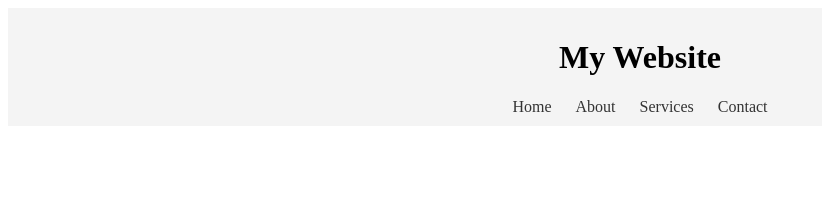
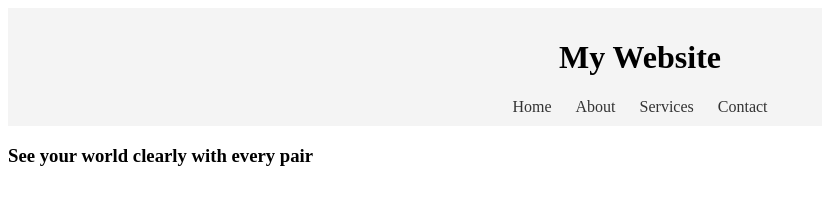
Before and after one commit to Johnson-blip02/Glasses-Shop, a plain HTML site: page client/index.html in a window 1280 px wide. Shown: the whole page, without its empty margins (0-822 px from the left). Drawn offline with Linux system fonts and the light colour scheme.

Commit message:
Build: Add quote

```diff
--- a/client/index.html
+++ b/client/index.html
@@ -18,5 +18,8 @@
         </ul>
       </nav>
     </header>
+    <div>
+      <h3>See your world clearly with every pair</h3>
+    </div>
   </body>
 </html>
```
